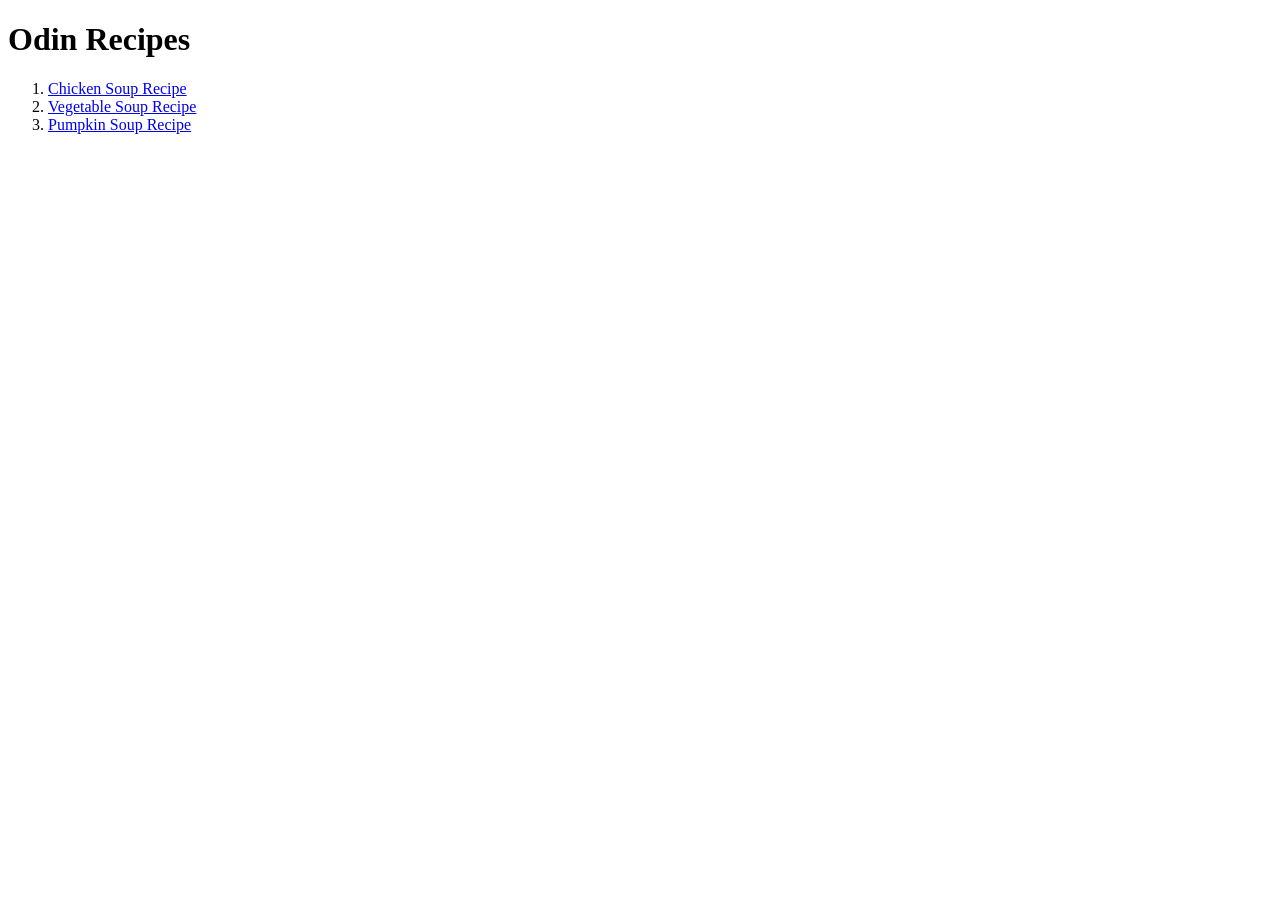
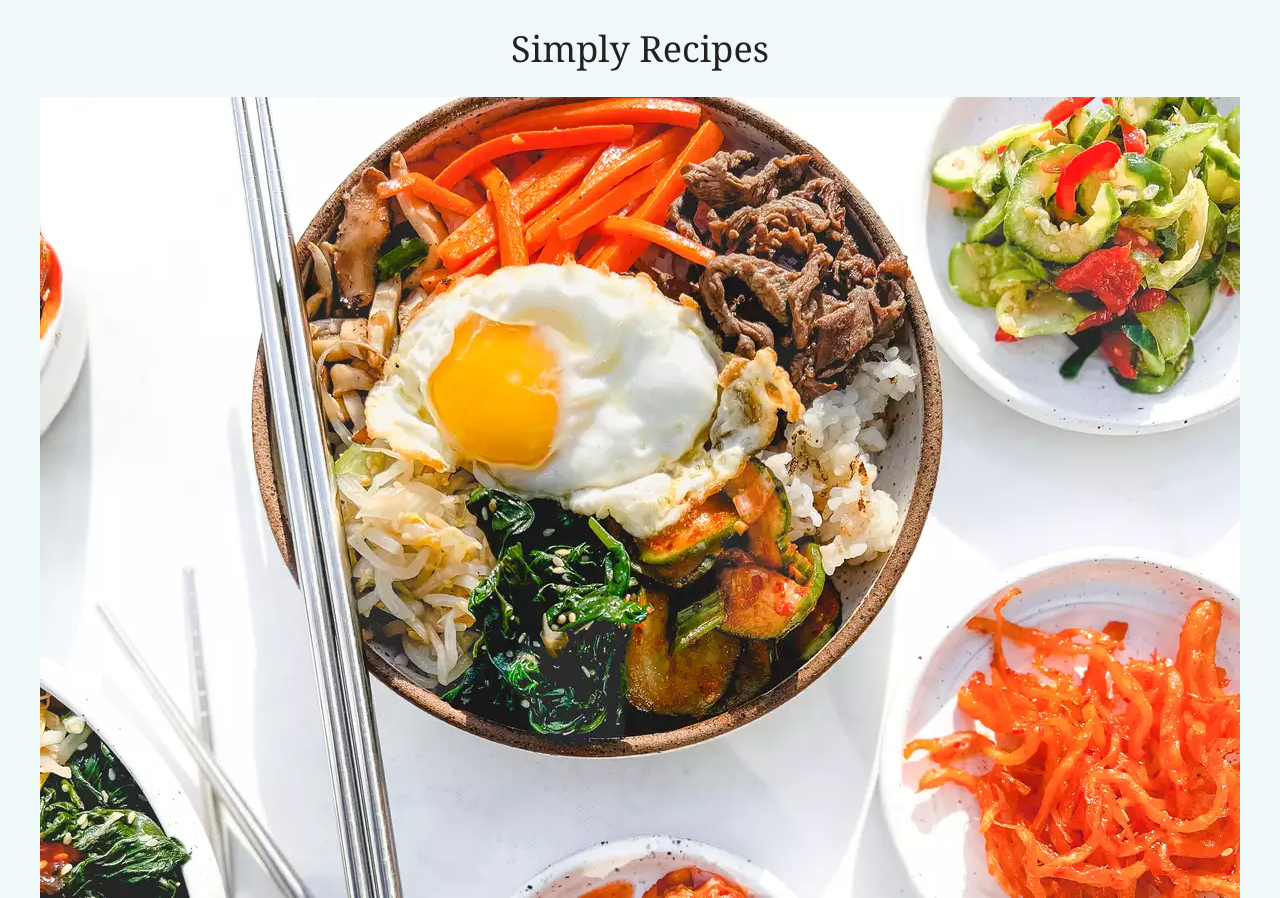
Before and after one commit to daniel-wanjala/odin_recipes, a plain HTML site: page index.html in a window 1280 px wide. Shown: the top 898 px of the page. Before the commit the page ends 800 px from the top, so only its background shows below. Drawn offline with Linux system fonts and the light colour scheme.

Commit message:
index.html

```diff
--- a/index.html
+++ b/index.html
@@ -5,9 +5,12 @@
     <meta http-equiv="X-UA-Compatible" content="IE=edge">
     <meta name="viewport" content="width=device-width, initial-scale=1.0">
     <title>odin-recipes</title>
+    <link rel="stylesheet" href="style.css">
 </head>
 <body>
-    <h1>Odin Recipes</h1>
+    <h1>Simply Recipes</h1>
+
+    <div><img src="simply.webp" alt=""></div>
     <ol>
 <li>
 <a href="./recipes/chicken_soup.html">Chicken Soup Recipe</a>
--- /dev/null
+++ b/recipes/chicken_soup.css
@@ -0,0 +1,20 @@
+h1, h2 {
+    color: #222222;
+   font-family: "Frank Ruhl Libre", Georgia, serif;
+   font-weight: 500;
+   font-size: 36px;
+   text-align: center;
+   background-color: #f0f9f9;
+}
+
+ul, ol, li {
+    font-weight: 400;
+    font-size: 16px;
+    background-color:#FFE7D9;
+
+}
+
+b {
+    color:#004d4d;
+    font-weight: 700;
+}
--- /dev/null
+++ b/recipes/pumpkin_soup.css
@@ -0,0 +1,8 @@
+h1, h2 {
+    color: #222222;
+   font-family: "Frank Ruhl Libre", Georgia, serif;
+   font-weight: 500;
+   font-size: 36px;
+   text-align: center;
+   background-color: #f0f9f9;
+}
--- /dev/null
+++ b/recipes/vegatable_soup.css
@@ -0,0 +1,24 @@
+h1, h2 {
+    color: #222222;
+   font-family: "Frank Ruhl Libre", Georgia, serif;
+   font-weight: 500;
+   font-size: 36px;
+   text-align: center;
+   color: #E60023;;
+}
+
+p {
+    color:#F5F6EA;
+    font-family: "Frank Ruhl Libre", Georgia, serif;
+    font-weight: 500;
+    font-size: 16px;
+    background-color: #E6EEFA;
+}
+
+li {
+    font-size: 18px;
+    line-height: 28px;
+    color :rgba(0, 0, 0, 0.95);
+    font-family:SourceSansPro, Helvetica, sans-serif;
+    font-weight: 500;
+}
--- /dev/null
+++ b/style.css
@@ -0,0 +1,31 @@
+* {
+    color: #222222;
+   font-family: "Frank Ruhl Libre", Georgia, serif;
+   font-weight: 500;
+   font-size: 36px;
+   text-align: center;
+   background-color: #f0f9f9;
+}
+
+ol li,  a {
+    color: #0000ee;
+
+}
+
+a:link {
+     text-decoration: none;
+
+}
+
+a:hover {
+    text-decoration: underline;
+}
+
+a:active {
+    text-decoration: underline;
+}
+
+ol li {
+    color: #222222;
+
+}
```
Also changed, not shown: recipes/chicken_soup.html (+1 -0 lines), recipes/pupkin_soup.html (+1 -0 lines), recipes/vegetable_soup.html (+1 -0 lines), simply.webp (added).
